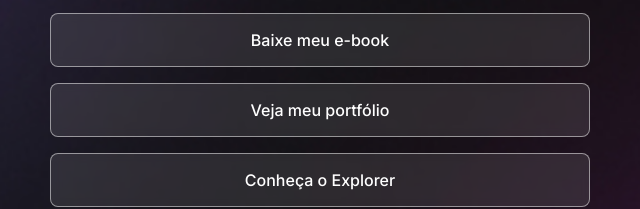
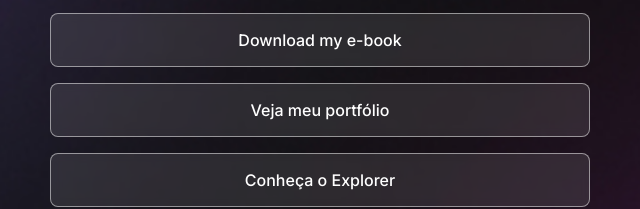
Before and after one commit to yaradaudt/discoverRS, a plain HTML site: page index.html in a window 1280 px wide. Shown: the part 364-573 px from the top of the page, 320-960 px from the left. Drawn offline with nearby package versions, Linux system fonts and the light colour scheme.

Commit message:
alteração para teste

```diff
--- a/index.html
+++ b/index.html
@@ -37,7 +37,7 @@
             </li>
 
             <li>
-                <a href="#">Baixe meu e-book</a>
+                <a href="#">Download my e-book</a>
             </li>
 
             <li>
```
